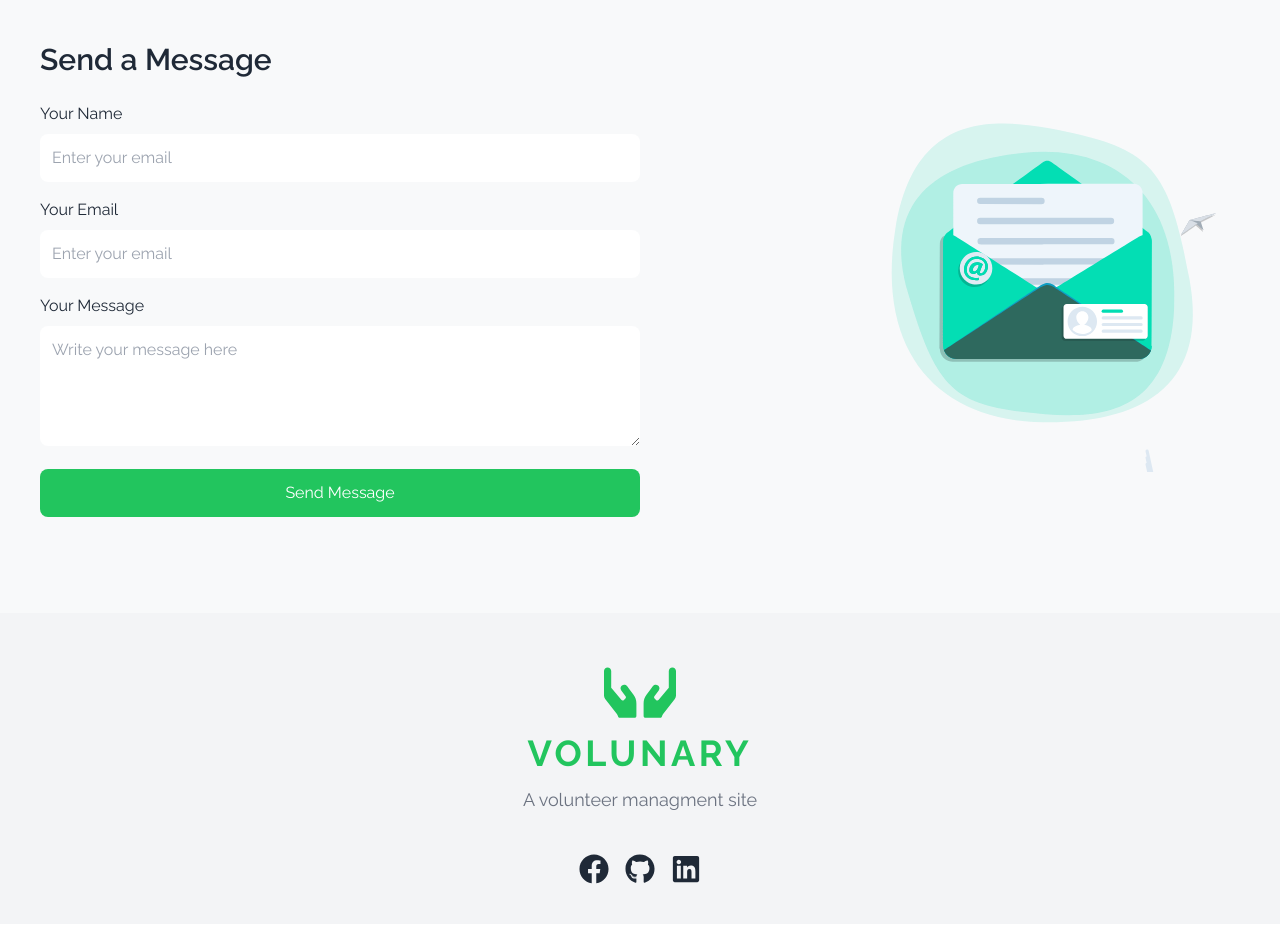
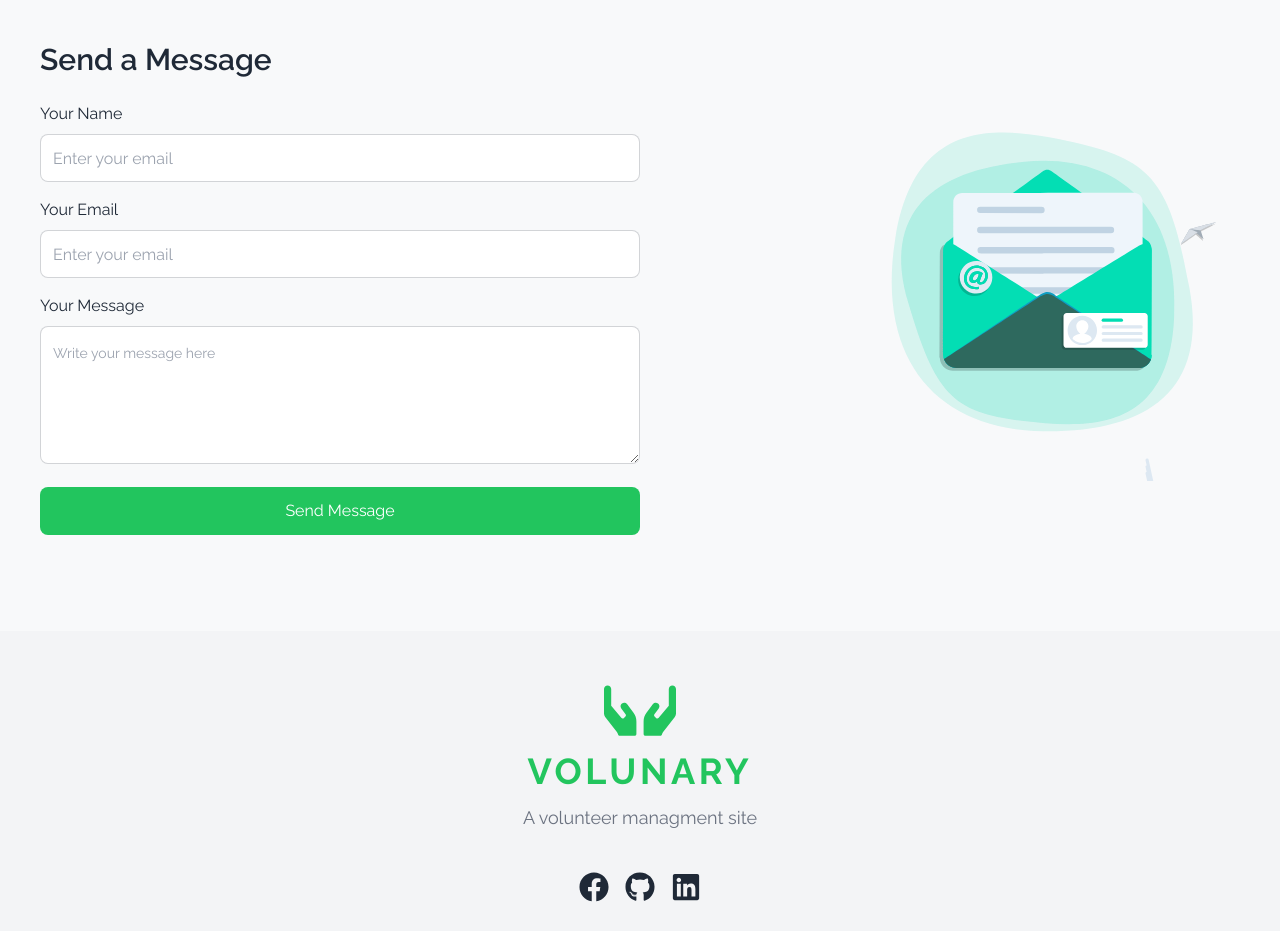
Before and after one commit to AnsarulIslam10/Volunteer-Management-Client, a React (Vite) app: page / in a window 1280 px wide. Shown: the part 2360-3291 px from the top of the page. Built offline with nearby package versions, Linux system fonts and the light colour scheme; no server answers.

Commit message:
contact section dark mode

```diff
--- a/src/components/Contact/Contact.jsx
+++ b/src/components/Contact/Contact.jsx
@@ -55,7 +55,7 @@
                 id="name"
                 name="from_name"
                 required
-                className="w-full p-3 mt-2 rounded-lg"
+                className="w-full p-3 mt-2 input input-bordered dark:bg-[#1a242e] rounded-lg"
                 placeholder="Enter your email"
               />
             </div>
@@ -68,7 +68,7 @@
                 id="email"
                 name="from_email"
                 required
-                className="w-full p-3 mt-2 text-white  rounded-lg"
+                className="w-full p-3 mt-2 input input-bordered text-white dark:bg-[#1a242e] rounded-lg"
                 placeholder="Enter your email"
               />
             </div>
@@ -81,7 +81,7 @@
                 name="message"
                 required
                 rows="4"
-                className="w-full p-3 mt-2 rounded-lg"
+                className="w-full p-3 mt-2 textarea textarea-bordered dark:bg-[#1a242e] rounded-lg"
                 placeholder="Write your message here"
               />
             </div>
```
